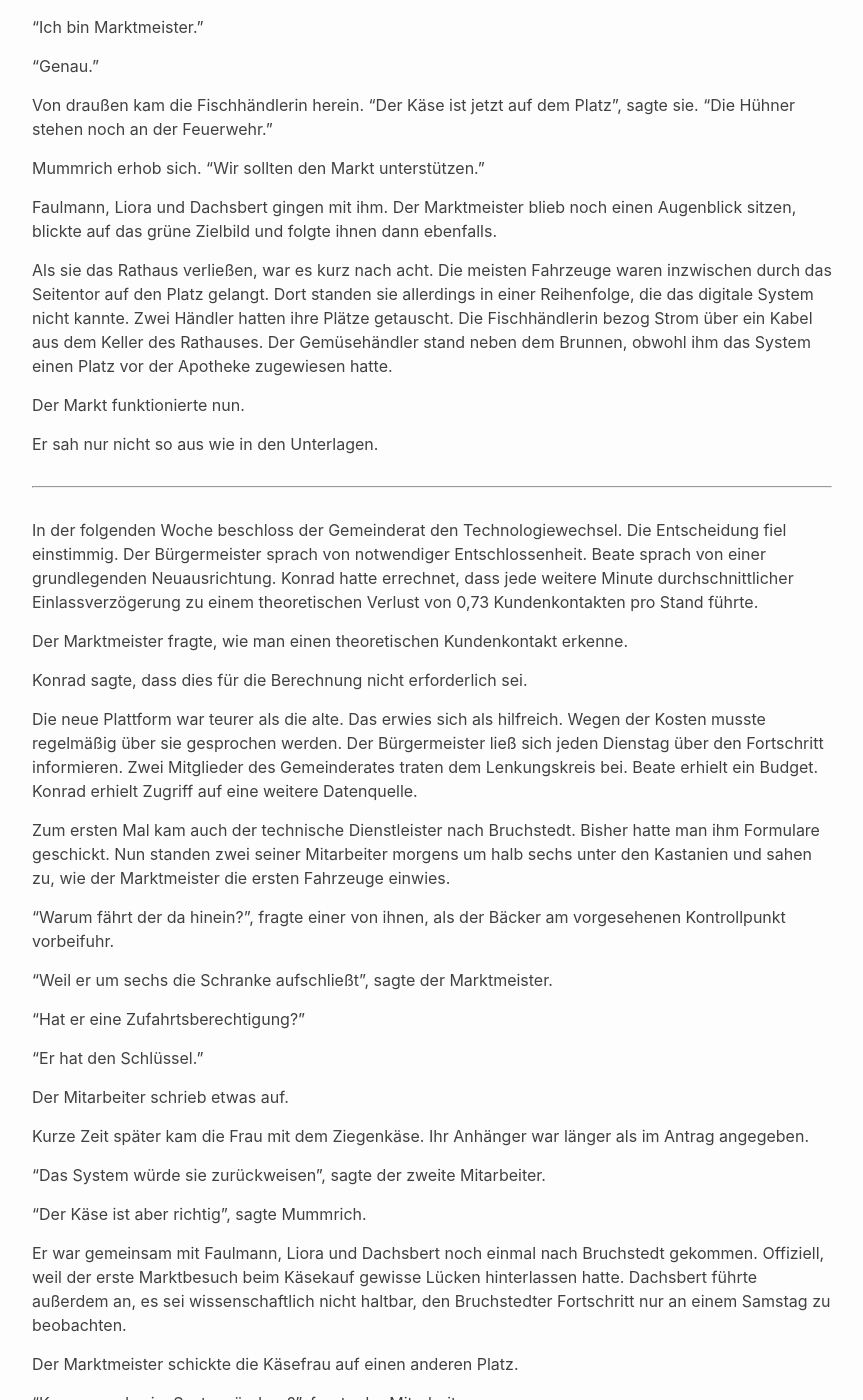
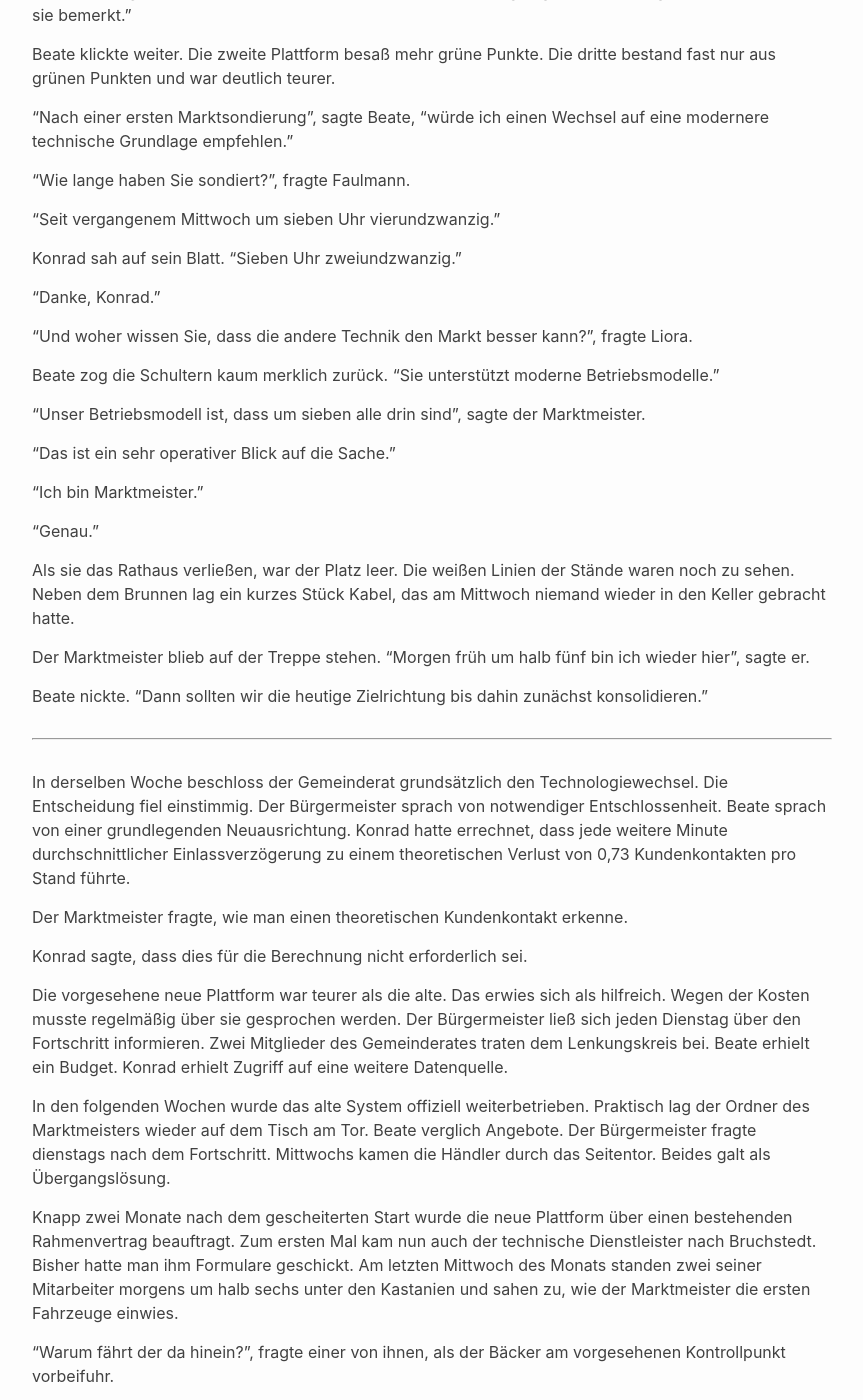
Before and after one commit to cgars/faulmann, a Jekyll site: the page built from _posts/2026-07-29-der-markt-geht-in-betrieb.md, in a window 1280 px wide and 1400 px high, scrolled down 9687 px. Shown: the whole window, without its empty margins (208-1071 px from the left). Built offline with Jekyll 4.4.1, drawn with Linux system fonts in a browser that asks for light colours; some of the changed text lies outside the part shown.

Commit message:
Make market rollout timeline plausible

```diff
--- a/_posts/2026-07-29-der-markt-geht-in-betrieb.md
+++ b/_posts/2026-07-29-der-markt-geht-in-betrieb.md
@@ -20,7 +20,7 @@
 
 "Nein. Aber es gibt einen Arbeitskreis."
 
-Sie waren wegen des Käses gekommen. Jeden letzten Samstag im Monat brachte eine Frau aus dem Nachbardorf einen weichen Ziegenkäse nach Bruchstedt, den Mummrich im Frühjahr probiert und seitdem bei mehreren Gelegenheiten erwähnt hatte. Faulmann wollte außerdem Brot kaufen. Liora hatte auf Äpfel gehofft. Dachsbert plante nichts Bestimmtes, was bei ihm meist bedeutete, dass er mit einer Tasche voller Dinge zurückkehrte.
+Sie waren wegen des Käses gekommen. An jedem Mittwoch fand in Bruchstedt Markt statt. Am letzten Mittwoch des Monats brachte außerdem eine Frau aus dem Nachbardorf einen weichen Ziegenkäse, den Mummrich im Frühjahr probiert und seitdem bei mehreren Gelegenheiten erwähnt hatte. Faulmann wollte außerdem Brot kaufen. Liora hatte auf Äpfel gehofft. Dachsbert plante nichts Bestimmtes, was bei ihm meist bedeutete, dass er mit einer Tasche voller Dinge zurückkehrte.
 
 Vor dem Marktplatz standen sieben Lieferwagen, vier Anhänger und ein kleiner Lastwagen mit offener Ladefläche. Dahinter wartete ein Mann mit mehreren Käfigen voller Hühner. Die Hühner hatten die Lage offenbar bereits besprochen und waren zu keinem einheitlichen Ergebnis gekommen.
 
@@ -257,9 +257,17 @@
 
 Der Marktmeister winkte den ersten Wagen hinein.
 
-Niemand im Rathaus bemerkte in diesem Augenblick, dass der Markt damit langsam begann. Beate und der Bürgermeister waren bereits auf dem Weg zur ersten Besprechung über seine grundlegende Neuausrichtung.
+Niemand im Rathaus bemerkte in diesem Augenblick, dass der Markt damit langsam begann. Beate und der Bürgermeister waren bereits auf dem Weg zu einer ersten Lagebesprechung über seine grundlegende Neuausrichtung.
+
+Gegen acht Uhr waren die meisten Fahrzeuge durch das Seitentor auf den Platz gelangt. Dort standen sie allerdings in einer Reihenfolge, die das digitale System nicht kannte. Zwei Händler hatten ihre Plätze getauscht. Die Fischhändlerin bezog Strom über ein Kabel aus dem Keller des Rathauses. Der Gemüsehändler stand neben dem Brunnen, obwohl ihm das System einen Platz vor der Apotheke zugewiesen hatte.
+
+Der Markt funktionierte nun.
+
+Er sah nur nicht so aus wie in den Unterlagen.
 
 ---
+
+Am folgenden Dienstag fand die erste ausführliche Besprechung statt. Dienstags hatte der Bürgermeister Zeit. Dass der Marktmeister ebenfalls teilnehmen konnte, wurde später als erste Verbesserung der operativen Einbindung vermerkt.
 
 Im kleinen Sitzungssaal des Rathauses standen zwölf Stühle um einen Tisch, an den vernünftigerweise acht gepasst hätten. An der Wand hing eine Leinwand. Sie war größer als das Fenster.
 
@@ -271,7 +279,7 @@
 
 "Es dient nur der Einordnung", sagte Beate.
 
-Faulmann, Liora, Mummrich und Dachsbert waren mitgekommen. Mummrich hatte eingewandt, dass sich der Ziegenkäse vermutlich inzwischen vor dem Ortseingang befand. Dachsbert hatte darauf hingewiesen, dass man in einer Sitzung über einen Markt vielleicht erfahren könne, wann dieser beginne. Das hatte Mummrich nicht überzeugt. Er war trotzdem mitgegangen.
+Faulmann, Liora, Mummrich und Dachsbert waren ebenfalls eingeladen worden. Beate führte sie in der Teilnehmerliste als Vertreter der Kundenseite. Mummrich hatte eingewandt, dass sie bislang nichts gekauft hätten und daher streng genommen nur die Warteseite vertreten könnten. Dachsbert hatte darauf hingewiesen, dass eine Sitzung über einen Markt vielleicht klären könne, wann dieser eigentlich beginne. Das hatte Mummrich nicht überzeugt. Er war trotzdem mitgegangen.
 
 Auch Konrad war da. Er hatte seine Zahlen auf drei Blätter verteilt und jedes Blatt mit Uhrzeit und Versionsstand versehen.
 
@@ -300,8 +308,6 @@
 
 Beate betrachtete den Punkt einen Augenblick länger. "Zwischen Anmeldung und Leistungserbringung."
 
-Die Fischhändlerin, die ebenfalls mitgekommen war, schob ihren Stuhl etwas zurück. Von draußen war Hupen zu hören.
-
 Im grünen Kasten stand:
 
 **Skalierbares End-to-End-Marktplatzmanagement**
@@ -316,27 +322,35 @@
 
 Der Marktmeister beugte sich vor. "Ich stehe da nicht."
 
-"Du warst in der operativen Arbeitsgruppe."
+Konrad schlug in seinen Unterlagen nach. "Du warst zu den ersten drei Abstimmungsterminen eingeladen."
 
-"War ich da?"
+"Die waren mittwochs."
 
-Konrad schlug in seinen Unterlagen nach. "Du warst für den dritten Termin eingeladen."
+"Ja."
 
-"Da war Markt."
+"Mittwochs ist Markt."
 
-Konrad machte eine kleine Notiz.
+Konrad blätterte eine Seite zurück. "Das erklärt vermutlich auch die geringe operative Beteiligung."
+
+"Ich war operativ beteiligt."
+
+"Nicht an den Sitzungen."
+
+"Am Markt."
+
+Beate wartete einen Augenblick. "Für die nächste Phase sollten wir die Verfügbarkeit der Fachseite verbindlicher einplanen."
 
 Der Bürgermeister hatte inzwischen auf die Uhr gesehen. "Die Frage ist doch", sagte er, "wie wir das jetzt schnell lösen."
 
-Beate wechselte zu einer Folie mit drei Säulen. Über jeder Säule stand der Name einer technischen Plattform. Die erste war diejenige, die an diesem Morgen eingeführt worden war. Sie erhielt in fast allen Zeilen gelbe oder rote Punkte.
+Beate wechselte zu einer Folie mit drei Säulen. Über jeder Säule stand der Name einer technischen Plattform. Die erste war diejenige, die am vergangenen Mittwoch eingeführt worden war. Sie erhielt in fast allen Zeilen gelbe oder rote Punkte.
 
-"Die ist seit heute im Einsatz", sagte der Marktmeister.
+"Die war am vergangenen Mittwoch im Einsatz", sagte der Marktmeister.
 
 "Das ändert nichts an den strukturellen Grenzen", sagte Beate.
 
-"Gestern hatte sie die noch nicht?"
+"Am Dienstag hatte sie die noch nicht?"
 
-"Gestern war sie noch nicht in Betrieb."
+"Am Dienstag war sie noch nicht in Betrieb."
 
 Dachsbert legte die Pfoten auf den Tisch. "Das ist bei Grenzen gelegentlich der Augenblick, in dem man sie bemerkt."
 
@@ -346,7 +360,7 @@
 
 "Wie lange haben Sie sondiert?", fragte Faulmann.
 
-"Seit heute Morgen um sieben Uhr vierundzwanzig."
+"Seit vergangenem Mittwoch um sieben Uhr vierundzwanzig."
 
 Konrad sah auf sein Blatt. "Sieben Uhr zweiundzwanzig."
 
@@ -364,29 +378,25 @@
 
 "Genau."
 
-Von draußen kam die Fischhändlerin herein. "Der Käse ist jetzt auf dem Platz", sagte sie. "Die Hühner stehen noch an der Feuerwehr."
+Als sie das Rathaus verließen, war der Platz leer. Die weißen Linien der Stände waren noch zu sehen. Neben dem Brunnen lag ein kurzes Stück Kabel, das am Mittwoch niemand wieder in den Keller gebracht hatte.
 
-Mummrich erhob sich. "Wir sollten den Markt unterstützen."
+Der Marktmeister blieb auf der Treppe stehen. "Morgen früh um halb fünf bin ich wieder hier", sagte er.
 
-Faulmann, Liora und Dachsbert gingen mit ihm. Der Marktmeister blieb noch einen Augenblick sitzen, blickte auf das grüne Zielbild und folgte ihnen dann ebenfalls.
-
-Als sie das Rathaus verließen, war es kurz nach acht. Die meisten Fahrzeuge waren inzwischen durch das Seitentor auf den Platz gelangt. Dort standen sie allerdings in einer Reihenfolge, die das digitale System nicht kannte. Zwei Händler hatten ihre Plätze getauscht. Die Fischhändlerin bezog Strom über ein Kabel aus dem Keller des Rathauses. Der Gemüsehändler stand neben dem Brunnen, obwohl ihm das System einen Platz vor der Apotheke zugewiesen hatte.
-
-Der Markt funktionierte nun.
-
-Er sah nur nicht so aus wie in den Unterlagen.
+Beate nickte. "Dann sollten wir die heutige Zielrichtung bis dahin zunächst konsolidieren."
 
 ---
 
-In der folgenden Woche beschloss der Gemeinderat den Technologiewechsel. Die Entscheidung fiel einstimmig. Der Bürgermeister sprach von notwendiger Entschlossenheit. Beate sprach von einer grundlegenden Neuausrichtung. Konrad hatte errechnet, dass jede weitere Minute durchschnittlicher Einlassverzögerung zu einem theoretischen Verlust von 0,73 Kundenkontakten pro Stand führte.
+In derselben Woche beschloss der Gemeinderat grundsätzlich den Technologiewechsel. Die Entscheidung fiel einstimmig. Der Bürgermeister sprach von notwendiger Entschlossenheit. Beate sprach von einer grundlegenden Neuausrichtung. Konrad hatte errechnet, dass jede weitere Minute durchschnittlicher Einlassverzögerung zu einem theoretischen Verlust von 0,73 Kundenkontakten pro Stand führte.
 
 Der Marktmeister fragte, wie man einen theoretischen Kundenkontakt erkenne.
 
 Konrad sagte, dass dies für die Berechnung nicht erforderlich sei.
 
-Die neue Plattform war teurer als die alte. Das erwies sich als hilfreich. Wegen der Kosten musste regelmäßig über sie gesprochen werden. Der Bürgermeister ließ sich jeden Dienstag über den Fortschritt informieren. Zwei Mitglieder des Gemeinderates traten dem Lenkungskreis bei. Beate erhielt ein Budget. Konrad erhielt Zugriff auf eine weitere Datenquelle.
+Die vorgesehene neue Plattform war teurer als die alte. Das erwies sich als hilfreich. Wegen der Kosten musste regelmäßig über sie gesprochen werden. Der Bürgermeister ließ sich jeden Dienstag über den Fortschritt informieren. Zwei Mitglieder des Gemeinderates traten dem Lenkungskreis bei. Beate erhielt ein Budget. Konrad erhielt Zugriff auf eine weitere Datenquelle.
 
-Zum ersten Mal kam auch der technische Dienstleister nach Bruchstedt. Bisher hatte man ihm Formulare geschickt. Nun standen zwei seiner Mitarbeiter morgens um halb sechs unter den Kastanien und sahen zu, wie der Marktmeister die ersten Fahrzeuge einwies.
+In den folgenden Wochen wurde das alte System offiziell weiterbetrieben. Praktisch lag der Ordner des Marktmeisters wieder auf dem Tisch am Tor. Beate verglich Angebote. Der Bürgermeister fragte dienstags nach dem Fortschritt. Mittwochs kamen die Händler durch das Seitentor. Beides galt als Übergangslösung.
+
+Knapp zwei Monate nach dem gescheiterten Start wurde die neue Plattform über einen bestehenden Rahmenvertrag beauftragt. Zum ersten Mal kam nun auch der technische Dienstleister nach Bruchstedt. Bisher hatte man ihm Formulare geschickt. Am letzten Mittwoch des Monats standen zwei seiner Mitarbeiter morgens um halb sechs unter den Kastanien und sahen zu, wie der Marktmeister die ersten Fahrzeuge einwies.
 
 "Warum fährt der da hinein?", fragte einer von ihnen, als der Bäcker am vorgesehenen Kontrollpunkt vorbeifuhr.
 
@@ -404,7 +414,7 @@
 
 "Der Käse ist aber richtig", sagte Mummrich.
 
-Er war gemeinsam mit Faulmann, Liora und Dachsbert noch einmal nach Bruchstedt gekommen. Offiziell, weil der erste Marktbesuch beim Käsekauf gewisse Lücken hinterlassen hatte. Dachsbert führte außerdem an, es sei wissenschaftlich nicht haltbar, den Bruchstedter Fortschritt nur an einem Samstag zu beobachten.
+Er war gemeinsam mit Faulmann, Liora und Dachsbert noch einmal nach Bruchstedt gekommen. Offiziell, weil der erste Marktbesuch beim Käsekauf gewisse Lücken hinterlassen hatte. Dachsbert führte außerdem an, es sei wissenschaftlich nicht haltbar, den Bruchstedter Fortschritt nur an einem Mittwoch zu beobachten.
 
 Der Marktmeister schickte die Käsefrau auf einen anderen Platz.
 
@@ -420,13 +430,15 @@
 
 Am Nachmittag wurde eine Funktion für kurzfristige Platzänderungen in die Planung aufgenommen. Beate bezeichnete dies in der folgenden Sitzung als Ergebnis einer vertieften Anforderungsanalyse.
 
+In den nächsten fünf Wochen richtete der Dienstleister eine erste Fassung ein. Sie entschied zunächst nichts. An sechs aufeinanderfolgenden Markttagen lief sie neben dem wirklichen Markt her und verglich ihre Standzuweisungen mit dem, was der Marktmeister tatsächlich tat. Wenn beides voneinander abwich, galt bis auf Weiteres der Marktmeister. In den Unterlagen hieß das Schattenbetrieb.
+
 Beim nächsten Probelauf stellte sich heraus, dass bekannte Händler jedes Mal dieselben sechs Bestätigungen anklicken mussten. Der Marktmeister übersprang sie, indem er sein eigenes Kennwort eingab und alle Vorgänge selbst freigab. Daraufhin erhielt das neue System eine vereinfachte Prüfung für bekannte Händler.
 
 Später bemerkte man, dass die Mobilfunkverbindung unter den Kastanien nicht besser wurde, wenn man sie in der Projektplanung als Risiko mit mittlerer Eintrittswahrscheinlichkeit führte. Einer der Mitarbeiter setzte sich mit seinem Rechner auf die Mauer neben der Kirche. Dort funktionierte die Verbindung. Der Marktmeister lief zwischen ihm und dem Tor hin und her.
 
 Beim dritten Mal brachte jemand ein langes Kabel mit. Beim vierten Mal konnte das System einen Teil der Daten ohne Verbindung speichern.
 
-Die Frau vom Seitentor kam nun ebenfalls zu den Probeläufen. Sie hieß Frau Wessel und öffnete das Tor seit vierundzwanzig Jahren, wenn die eigentliche Einfahrt versperrt war, ein Händler zu spät kam oder ein Fahrzeug nicht um die Kastanie herumkam.
+Die Frau vom Seitentor kam nun ebenfalls zu den Probeläufen. Sie hieß Frau Wessel und öffnete das Tor seit vierundzwanzig Jahren, wenn die eigentliche Einfahrt versperrt war, ein Händler zu spät kam oder ein Fahrzeug nicht um die Kastanie herumkam. Am Morgen des gescheiterten Starts hatte sie ihre Schwester zu einem Arzttermin begleitet. Ihr Fehlen war in keiner Risikoübersicht aufgefallen, weil das Seitentor im vorgesehenen Ablauf nicht vorkam.
 
 "Nach welchen Regeln entscheiden Sie das?", fragte Beate.
 
@@ -438,7 +450,7 @@
 
 Beate schrieb: **Situative Entscheidungslogik derzeit nicht dokumentiert.**
 
-In den folgenden Wochen wurde vieles verändert. Niemand setzte sich hin und beschrieb vollständig, was der Markt können musste. Stattdessen kam morgens ein Fahrzeug, für das eine Annahme nicht stimmte. Jemand sah es. Jemand rief etwas über den Platz. Einer der Mitarbeiter änderte am Nachmittag eine Eingabemaske. Beim nächsten Versuch ging an einer anderen Stelle etwas schief.
+In diesen Wochen wurde vieles verändert. Niemand setzte sich hin und beschrieb vollständig, was der Markt können musste. Stattdessen kam morgens ein Fahrzeug, für das eine Annahme nicht stimmte. Jemand sah es. Jemand rief etwas über den Platz. Einer der Mitarbeiter änderte am Nachmittag eine Eingabemaske. Beim nächsten Versuch ging an einer anderen Stelle etwas schief.
 
 Das System lernte den Markt nicht kennen. Es wurde ihm nur oft genug ausgesetzt.
 
@@ -480,13 +492,13 @@
 
 ---
 
-Am Abend vor der Einführung der neuen Plattform fand im Rathaus die abschließende Sitzung statt. Auf der Leinwand war das Zielbild zu sehen. Fast alle Kästen waren grün.
+Knapp fünf Monate nach dem ersten gescheiterten Markttag fand am Dienstagabend vor der Einführung der neuen Plattform die abschließende Sitzung statt. Auf der Leinwand war das Zielbild zu sehen. Fast alle Kästen waren grün.
 
 Beate stand neben der Leinwand. Konrad saß am Tisch und prüfte ein letztes Mal die Zahlen.
 
 "Wir haben damit eine weitgehend durchgängige digitale Standzuweisung erreicht", sagte Beate. "Die neue Plattform ermöglicht erstmals ein skalierbares und personenunabhängiges Betriebsmodell."
 
-Der Marktmeister hob den Kopf. "Warum bin ich dann seit sechs Wochen jeden Samstag um halb fünf hier?"
+Der Marktmeister hob den Kopf. "Warum sitze ich dann seit fast fünf Monaten jeden Dienstag in diesen Sitzungen und stehe jeden Mittwoch um halb fünf am Tor?"
 
 Beate zeigte auf einen Kasten am unteren Rand. "Die operative Begleitung war für die Übergangsphase notwendig."
 
@@ -540,11 +552,13 @@
 
 Um sechs Uhr siebenunddreißig blockierte der Hühnerhändler die Einfahrt, weil sich die Verriegelung eines Käfigs gelöst hatte. Frau Wessel hielt die übrigen Fahrzeuge am Seitentor zurück. Liora half ihm mit dem Verschluss. Mummrich zählte die Hühner, ohne Konrad das Ergebnis mitzuteilen.
 
-Um sechs Uhr neunundvierzig fiel die Verbindung aus.
+Um sechs Uhr einundvierzig fiel die Verbindung aus.
 
 Das System arbeitete weiter.
 
-Um sechs Uhr sechsundfünfzig fuhr der letzte angemeldete Händler auf den Platz.
+Um sechs Uhr siebenundvierzig fuhr der letzte angemeldete Händler auf den Platz. Es war der Töpfer. Er brauchte länger als Konrad vorgesehen hatte, weil zwei Kisten an der falschen Seite seines Wagens standen.
+
+Um sechs Uhr sechsundfünfzig meldete Konrad den letzten Stand als betriebsbereit.
 
 Um sieben Uhr läutete die Kirchenglocke.
 
```
Also changed, not shown: other parts of _posts/2026-07-29-der-markt-geht-in-betrieb.md (+1 -1 lines).
